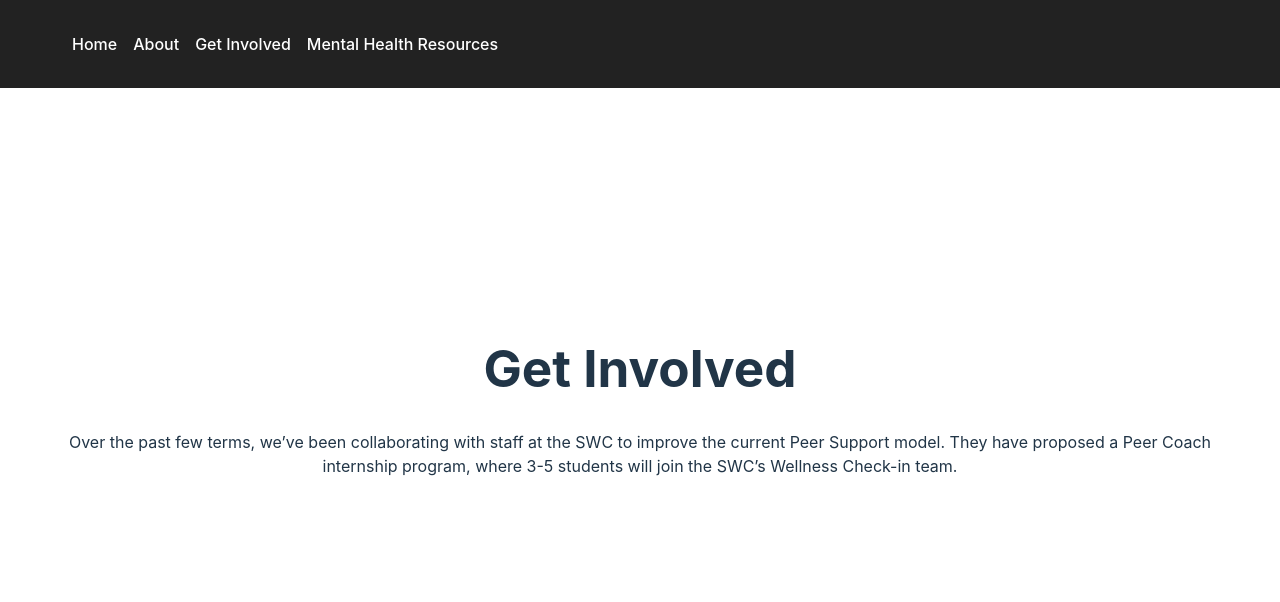
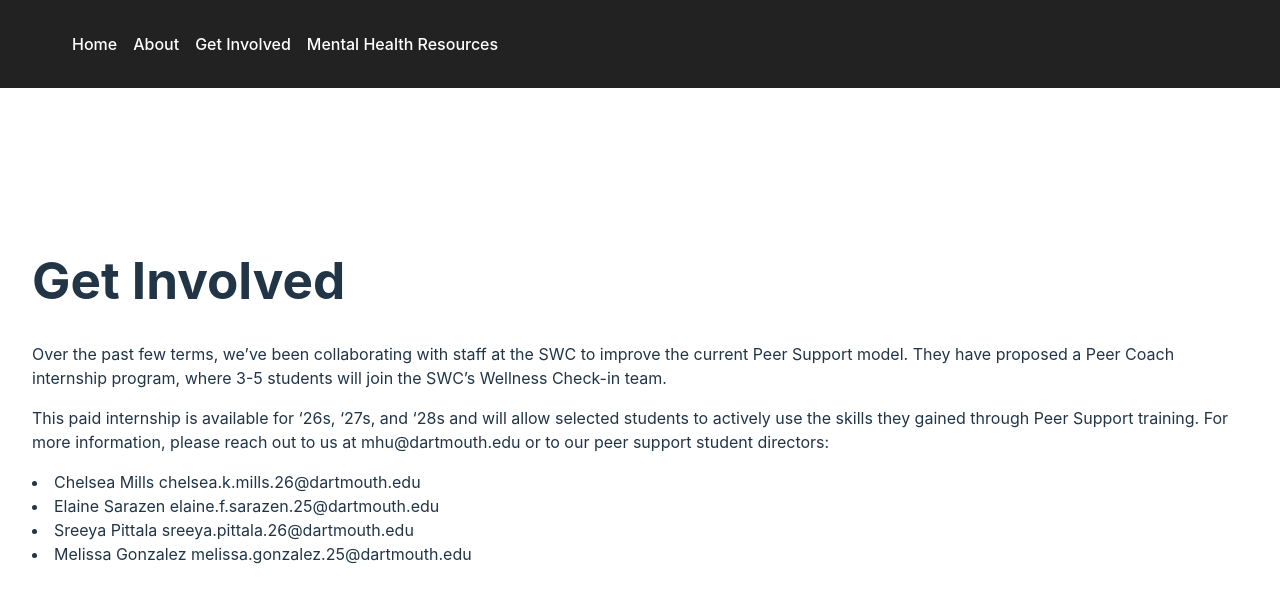
Before and after one commit to rachaelhuang/peer-support-website, a React (Vite) app: page /getinvolved in a window 1280 px wide. Shown: the top 602 px of the page. Built offline with nearby package versions, Linux system fonts and the light colour scheme.

Commit message:
added page information

```diff
--- a/src/App.css
+++ b/src/App.css
@@ -2,7 +2,7 @@
   max-width: 1280px;
   margin: 0 auto;
   padding: 2rem;
-  text-align: center;
+  text-align: left;
 }
 
 .logo {
--- a/src/pages/about.jsx
+++ b/src/pages/about.jsx
@@ -4,7 +4,18 @@
   return (
     <div>
       <h1>About Us</h1>
-      <p>Learn more about Dartmouth Peer Support.</p>
+      <p>Peer Support Student Directors</p>
+        <li> Chelsea Mills '26</li>
+        <li> Elaine Sarazen '25</li>
+        <li>Sreeya Pittala '26</li>
+        <li>Melissa Gonzalez '25</li>
+
+        <p>Peer Supporters</p>
+        <li> x</li>
+        <li> x</li>
+        <li>x</li>
+        <li>x</li>
+
     </div>
   );
 };
--- a/src/pages/getinvolved.jsx
+++ b/src/pages/getinvolved.jsx
@@ -6,6 +6,18 @@
       <h1>Get Involved</h1>
       <p>Over the past few terms, we’ve been collaborating with staff at the SWC to improve the current Peer Support model.
         They have proposed a Peer Coach internship program, where 3-5 students will join the SWC’s Wellness Check-in team.</p>
+
+      <p>This paid internship is available for ‘26s, ‘27s, and ‘28s and will allow selected students to actively use the skills
+        they gained through Peer Support training. For more information, please reach out to us at mhu@dartmouth.edu or
+        to our peer support student directors: </p>
+
+      <p>
+        <li> Chelsea Mills chelsea.k.mills.26@dartmouth.edu</li>
+        <li> Elaine Sarazen elaine.f.sarazen.25@dartmouth.edu</li>
+        <li>Sreeya Pittala sreeya.pittala.26@dartmouth.edu</li>
+        <li>Melissa Gonzalez melissa.gonzalez.25@dartmouth.edu</li>
+      </p>
+
     </div>
   );
 };
--- a/src/pages/home.jsx
+++ b/src/pages/home.jsx
@@ -4,7 +4,7 @@
   return (
     <div>
       <h1>Dartmouth Peer Support</h1>
-      <p></p>
+      <p>Whether you need to get something off your chest, or just want advice and support, our trained volunteers are here to listen.</p>
     </div>
   );
 };
--- a/src/pages/mentalhealthresources.jsx
+++ b/src/pages/mentalhealthresources.jsx
@@ -4,7 +4,11 @@
   return (
     <div>
       <h1>Mental Health Resources</h1>
-      <p> </p>
+      <p>For more resources regarding food insecurity, housing insecurity, accessibility, medical advice,
+        substance use, eating disorders, sexual health, sexual and gender-based violence, LGBTQIA+ related,
+        gender affirming care, financial aid, worried about someone else, or grief, please see the <u><a href="https://docs.google.com/document/d/1naATTIDD0CUE_bn2ptdOFhvn81iRV44MpnU27jTWKNc/edit?tab=t.0" target="_blank" rel="noopener noreferrer">Mental Health Union’s Resource Sheet</a></u>
+      </p>
+
     </div>
   );
 };
```
